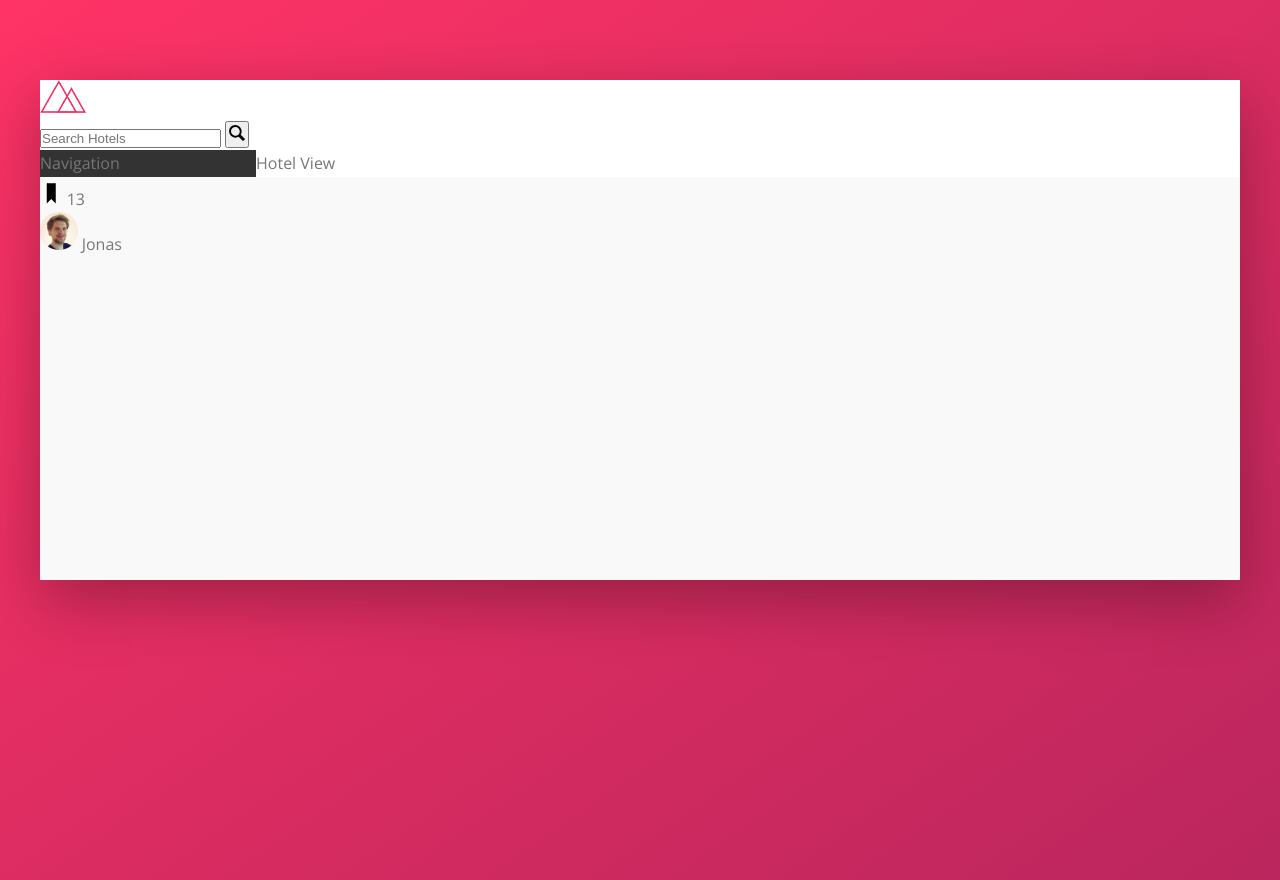
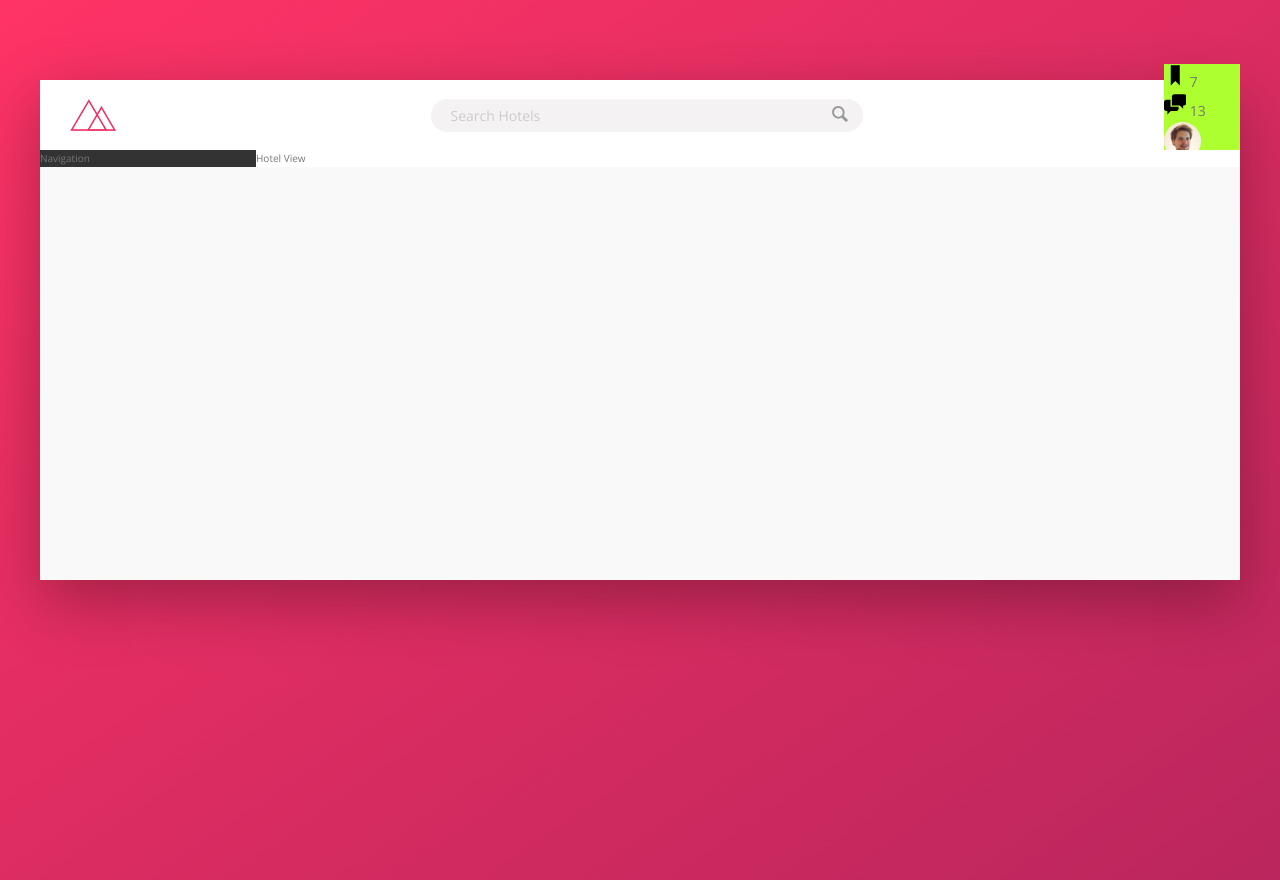
Before and after one commit to tykowale/css-practice, a website: page trillo/index.html in a window 1280 px wide. Drawn offline with nearby package versions, Linux system fonts and the light colour scheme.

Commit message:
make search bar look correct

```diff
--- a/trillo/index.html
+++ b/trillo/index.html
@@ -35,7 +35,7 @@
 
                 <div class="user-nav__icon-box">
                     <svg class="user-nav__icon">
-                        <use xlink:href="img/sprite.svg#icon-bookmark" />
+                        <use xlink:href="img/sprite.svg#icon-chat" />
                     </svg>
                     <span class="user-nav__notification">13</span>
                 </div>
--- a/trillo/sass/_base.scss
+++ b/trillo/sass/_base.scss
@@ -55,7 +55,6 @@ body {
   font-family: 'Open Sans', sans-serif;
   font-weight: 400;
   line-height: 1.7;
-  font-size: 1.6rem;
   color: var(--color-grey-dark-2);
   background-image: linear-gradient(to right bottom, var(--color-primary-light), var(--color-primary-dark));
   background-size: cover;
--- a/trillo/sass/_component.scss
+++ b/trillo/sass/_component.scss
@@ -2,23 +2,66 @@
 // LOGO
 .logo {
   height: 3.25rem;
+  margin-left: 3rem;
 }
 
 
 ///////////////////////////////////////
 // SEARCH
 .search {
+  flex: 0 0 40%;
+
+  display: flex;
+  align-items: center;
+  justify-content: center;
+
   &__input {
+    font-family: inherit;
+    font-size: inherit;
+    color: inherit;
 
+    background-color: var(--color-grey-light-2);
+    border: none;
+    padding: 0.7rem 2rem;
+    border-radius: 100rem;
+    width: 90%;
+    transition: all 0.2s;
+    margin-right: -3.25rem;
+
+    &:focus {
+      outline: none;
+      width: 100%;
+      background-color: var(--color-grey-light-3);
+    }
+
+    &::placeholder {
+      font-weight: 100;
+      color: var(--color-grey-light-4);
+      font-size: inherit;
+    }
+  }
+
+  &__input:focus + &__button {
+    background-color: var(--color-grey-light-3);
   }
 
   &__button {
+    border: none;
+    background-color: var(--color-grey-light-2);
 
+    &:focus {
+      outline: none;
+    }
+
+    &:active {
+      transform: translateY(0.2rem);
+    }
   }
 
   &__icon {
     height: 2rem;
     width: 2rem;
+    fill: var(--color-grey-dark-3);
   }
 }
 
@@ -26,6 +69,8 @@
 // USER NAVIGATION
 
 .user-nav {
+  background-color: greenyellow;
+
   &__icon-box {
 
   }
--- a/trillo/sass/_layout.scss
+++ b/trillo/sass/_layout.scss
@@ -8,9 +8,14 @@
 }
 
 .header {
+  font-size: 1.4rem;
   height: 7rem;
   background-color: var(--color-white);
   border-bottom: var(--color-grey-light-2);
+
+  display: flex;
+  justify-content: space-between;
+  align-items: center;
 }
 
 .content {
```
Also changed, not shown: trillo/css/main.css.
